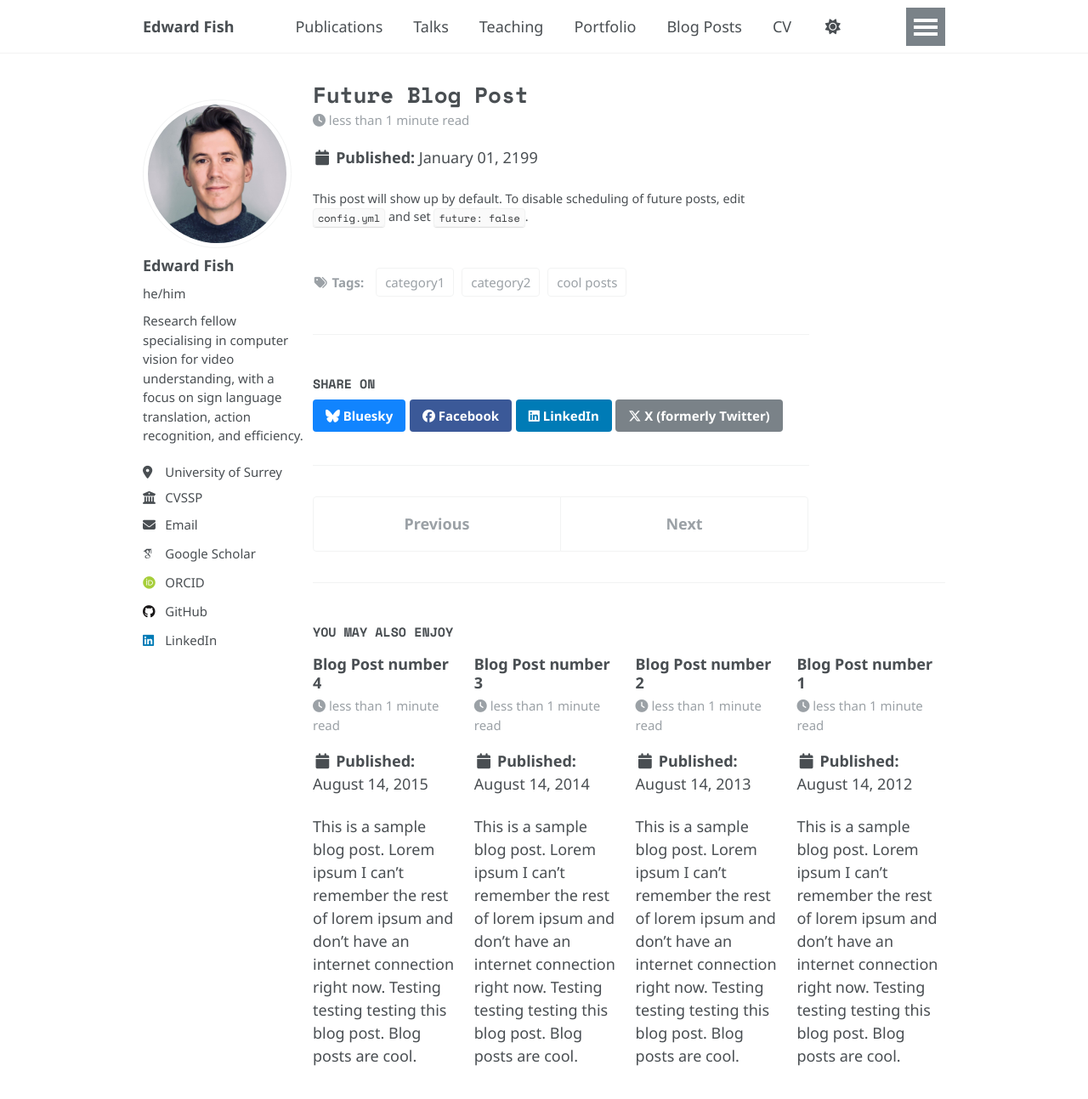
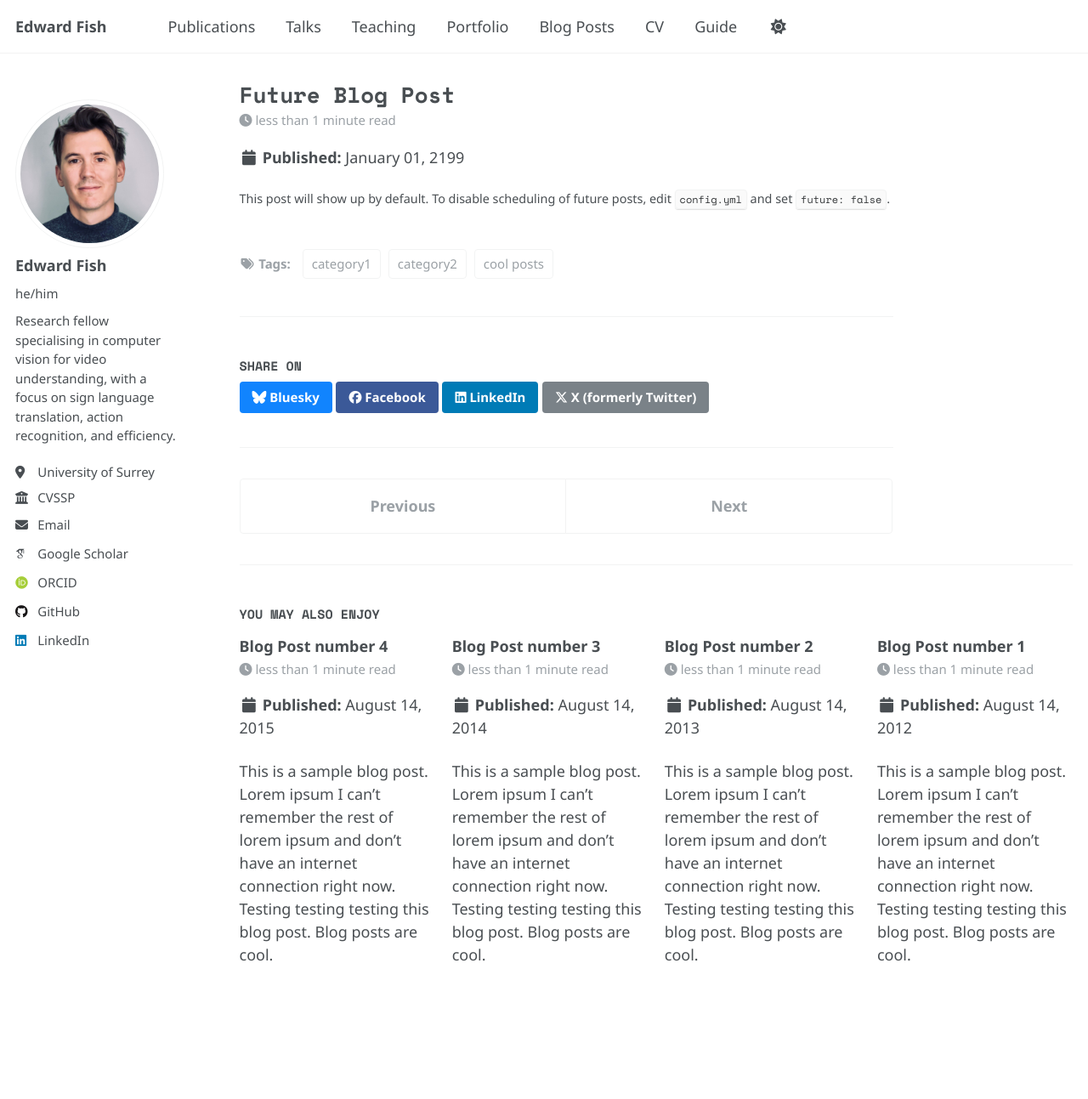
Before and after one commit to ed-fish/ed-fish.github.io, a Jekyll site: the page built from _posts/2199-01-01-future-post.md, in a window 1280 px wide and 1400 px high. Shown: the top 1293 px of the window at 85% size. Built offline with Jekyll 4.4.1, drawn with Linux system fonts in a browser that asks for light colours; some web fonts are replaced.

Commit message:
Update _themes.scss

```diff
--- a/_sass/_themes.scss
+++ b/_sass/_themes.scss
@@ -45,11 +45,10 @@ $global-letter-spacing       : 0.5px;      /* Adds a small amount of space betwe
 
 @include breakpoint-set("to ems", true);
 
-$small                      : 500px !default;
-$medium                     : 668px !default;
-$medium-wide                : 700px !default;
-$large                      : 825px !default;
-$x-large                    : 980px !default;
+$small                       : 600px !default;
+$medium                      : 768px !default;
+$large                       : 1024px !default;
+$x-large                     : 1280px !default;
 
 /* ==========================================================================
    Grid
```
